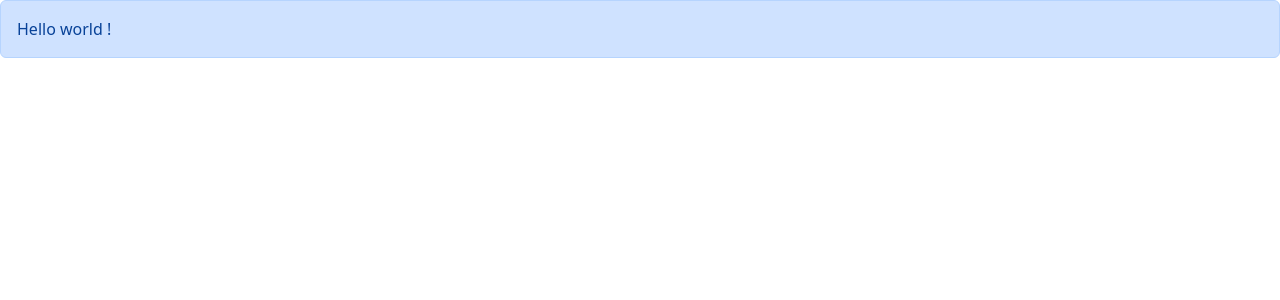
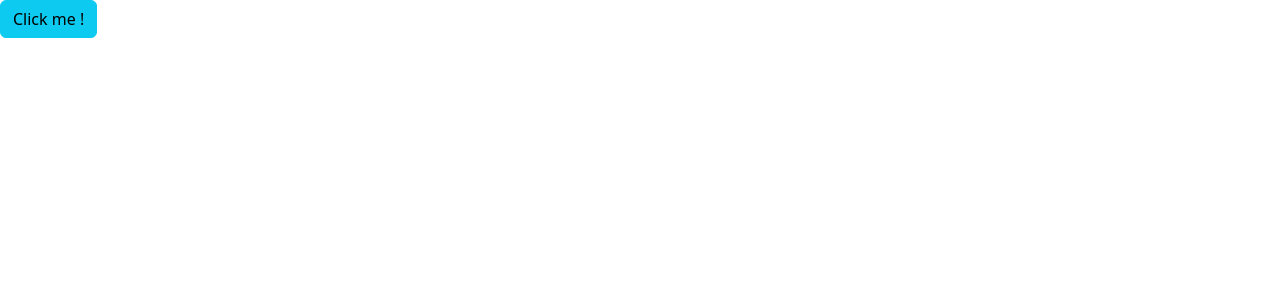
Before and after one commit to utshab-roy/react18-basic, a React (Vite) app: page / in a window 1280 px wide. Shown: the top 300 px of the page. Built offline with nearby package versions, Linux system fonts and the light colour scheme.

Commit message:
a simple bootstrap btn component added

```diff
--- a/src/App.tsx
+++ b/src/App.tsx
@@ -1,11 +1,11 @@
-import Alert from "./components/Alert";
+import Button from './components/Button';
 
 function App() {
   return (
     <div>
-      <Alert>
-        Hello <span>world</span> !
-      </Alert>
+      <Button btnType="info" onClick={() => console.log('clicked')}>
+        Click me !
+      </Button>
     </div>
   );
 }
--- a/src/components/Alert.tsx
+++ b/src/components/Alert.tsx
@@ -1,4 +1,4 @@
-import { ReactNode } from "react";
+import { ReactNode } from 'react';
 
 interface Props {
   children: ReactNode; // the props names need to be children and ReactNode need to be imported
--- /dev/null
+++ b/src/components/Button.tsx
@@ -0,0 +1,19 @@
+interface Props {
+  children: string;
+  // optional value and protecting invalid value
+  // only these values are allowed for the color
+  btnType?: 'primary' | 'secondary' | 'info';
+  onClick: () => void;
+}
+
+const Button = ({ children, btnType = 'primary', onClick }: Props) => {
+  // btnType = "btn btn-" + btnType; // this is another approach to color the btn
+
+  return (
+    <button type="button" className={'btn btn-' + btnType} onClick={onClick}>
+      {children}
+    </button>
+  );
+};
+
+export default Button;
```
